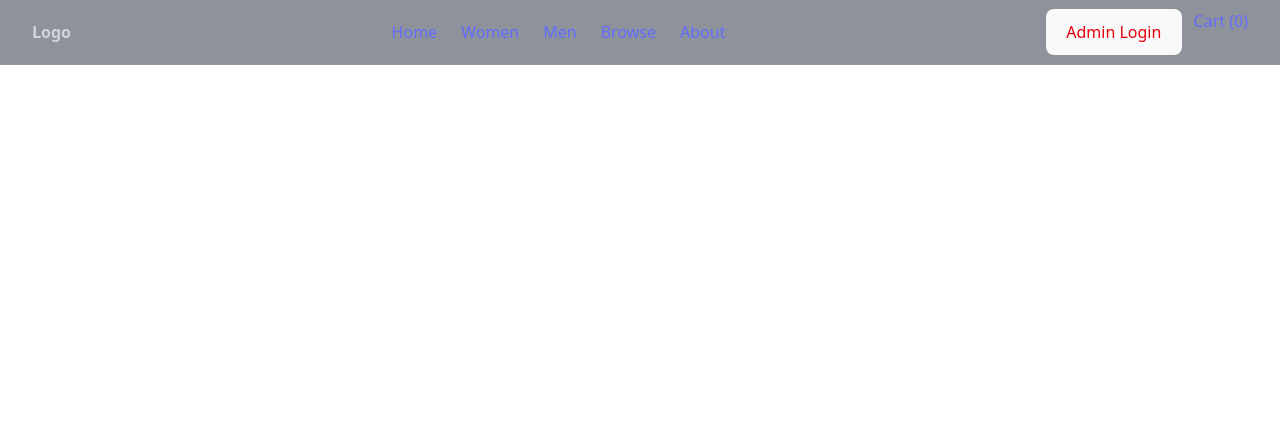
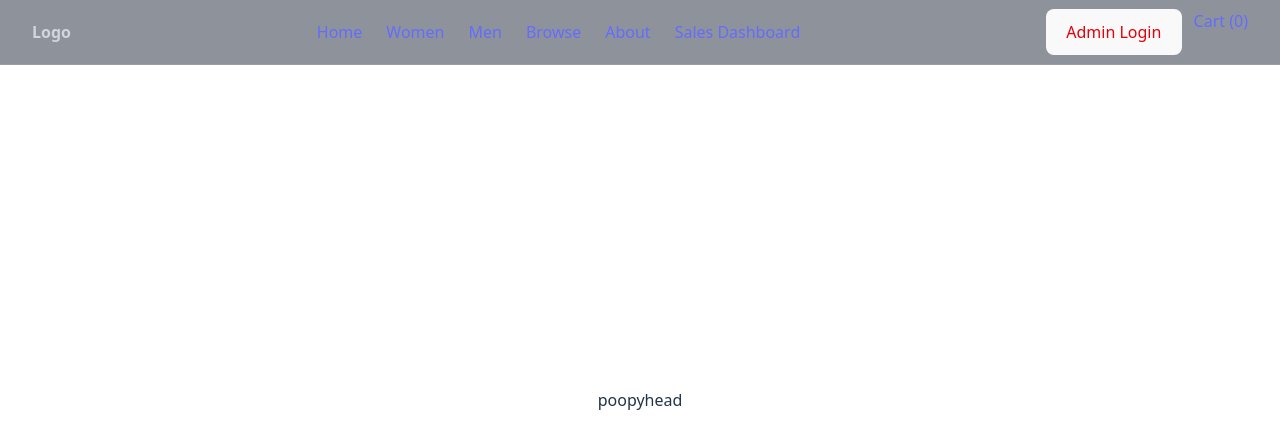
Before and after one commit to jauniew21/assign2, a React (Vite) app in the folder clothing-store-react-app/: page /dashboard in a window 1280 px wide. Shown: the top 448 px of the page. Built offline with nearby package versions, Linux system fonts and the light colour scheme; no server answers.

Commit message:
some more log in logic

```diff
--- a/clothing-store-react-app/src/App.jsx
+++ b/clothing-store-react-app/src/App.jsx
@@ -9,6 +9,7 @@ import ShoppingCartView from './components/ShoppingCartView.jsx'
 import WomenView from './components/WomenView.jsx'
 import BrowseView from './components/BrowseView.jsx'
 import AboutView from './components/AboutView.jsx'
+import DashboardView from './components/DashboardView.jsx'
 import Product from './components/Product.jsx'
 import CartContextProvider from './components/CartContext.jsx'
 
@@ -36,6 +37,7 @@ function App() {
           <Route path="/about" element={<AboutView />} />
           <Route path="/cart" element={<ShoppingCartView products={products} />} />
           <Route path="/product/:name" element={<Product products={products} />} />
+          <Route path="/dashboard" element={<DashboardView products={products} />} />
         </Routes>
       </CartContextProvider>
     </main>
--- /dev/null
+++ b/clothing-store-react-app/src/components/DashboardView.jsx
@@ -0,0 +1,9 @@
+
+
+const DashboardView = (props) => {
+    return(<div>
+        <p>poopyhead</p>
+    </div>)
+}
+
+export default DashboardView;
--- a/clothing-store-react-app/src/components/header.jsx
+++ b/clothing-store-react-app/src/components/header.jsx
@@ -33,6 +33,10 @@ const Header = (props) => {
             <Link to="/men" gender={false}>Men</Link>
             <Link to="/browse">Browse</Link>
             <Link to="/about">About</Link>
+            <Link to="/dashboard"
+            className={`bg-none transition-colors duration-200
+            ${isLoggedIn ? 'hidden' : ''}`}>
+              Sales Dashboard</Link>
           </nav>
 
           <div className='flex space-x-3'>
```
